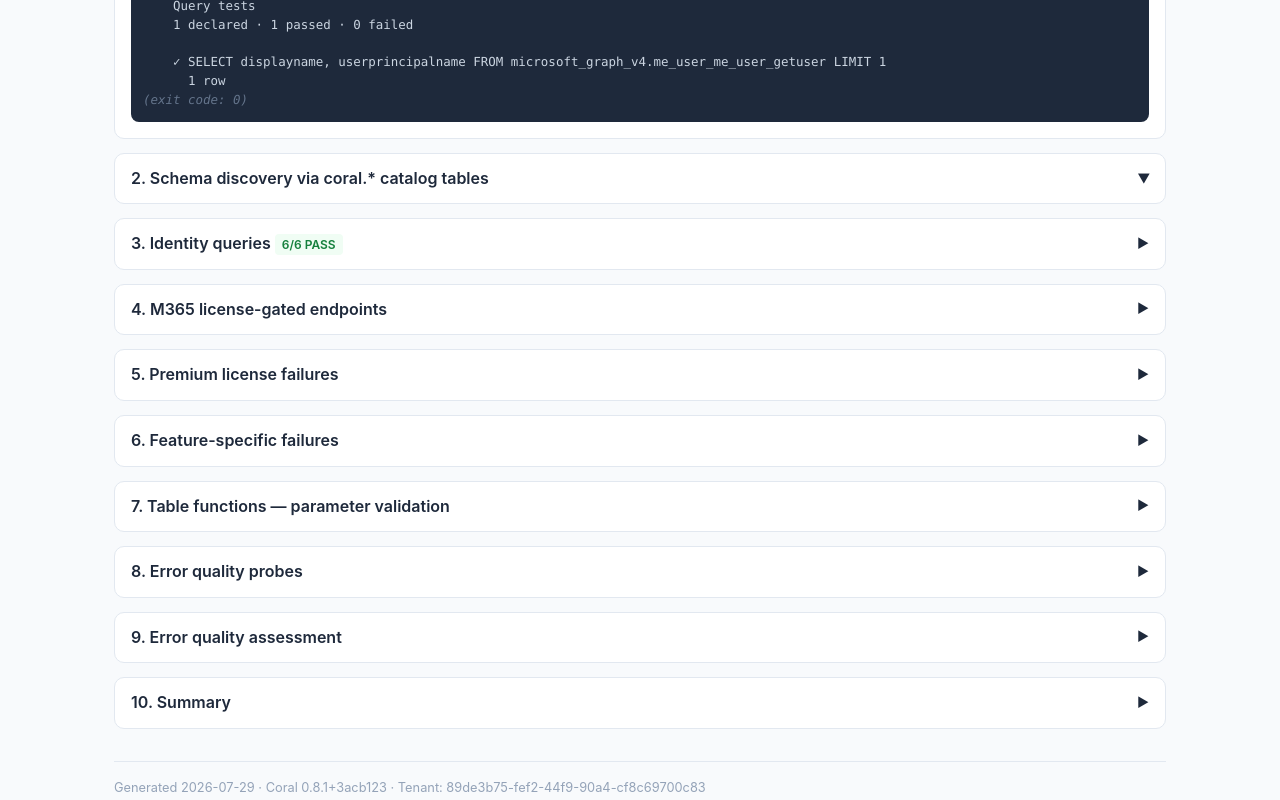
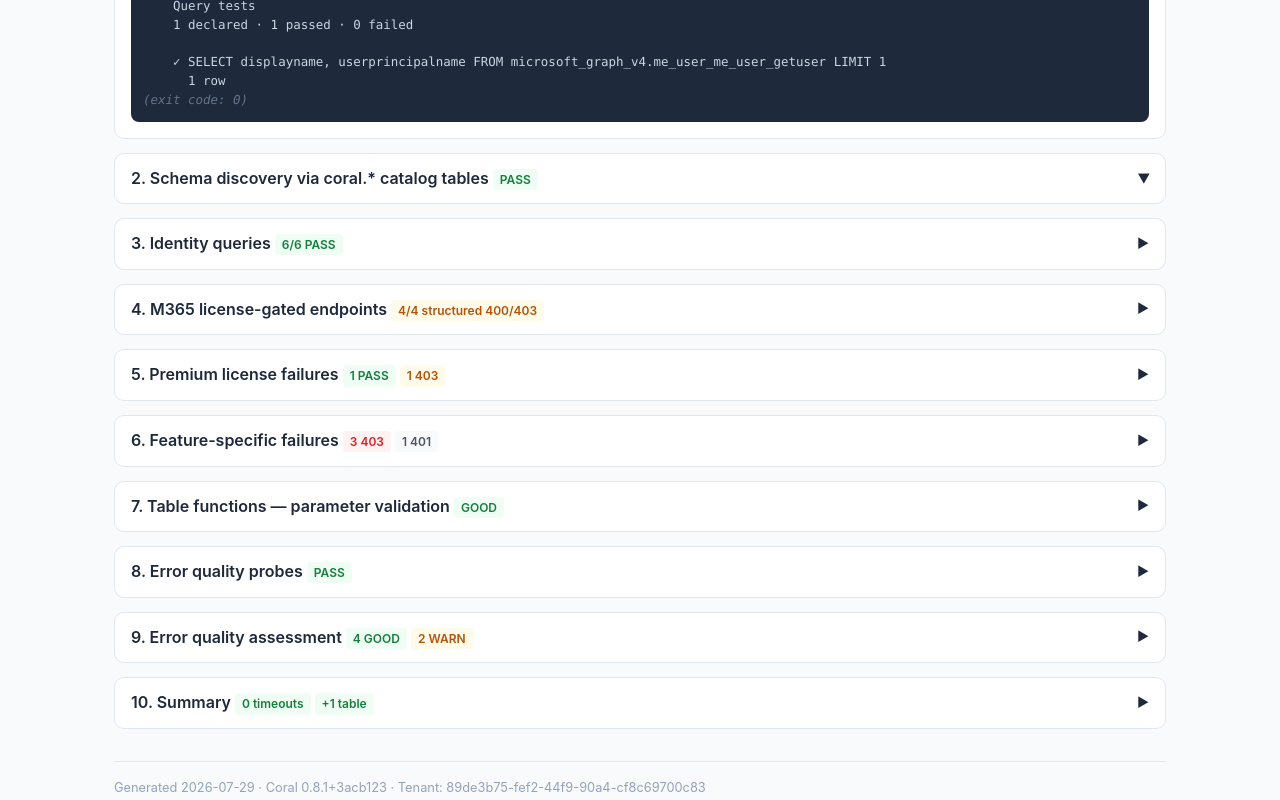
Before and after one commit to FiscalMindset/coral_specs_testing, a plain HTML site: page reports/2026-07-29-msgraph-reauth-test-report.html in a window 1280 px wide. Shown: the part 2000-2800 px from the top of the page. Drawn offline with Linux system fonts and the light colour scheme.

Commit message:
sync: status badges on section headers

```diff
--- a/reports/2026-07-29-msgraph-reauth-test-report.html
+++ b/reports/2026-07-29-msgraph-reauth-test-report.html
@@ -120,7 +120,7 @@
 <!-- Section 1: CLI Basics -->
 <div class="section">
 <div class="section-header open" onclick="toggleSection(this)">
-  <span>1. CLI basics</span><span class="arrow">▶</span>
+  <span>1. CLI basics <span class="tag tag-pass">PASS</span></span><span class="arrow">▶</span>
 </div>
 <div class="section-body">
 <pre><span class="prompt">$</span> coral --version
@@ -206,7 +206,7 @@ web_scraper                0.1.0    imported  none</span>
 <!-- Section 2: Schema Discovery -->
 <div class="section">
 <div class="section-header open" onclick="toggleSection(this)">
-  <span>2. Schema discovery via coral.* catalog tables</span><span class="arrow">▶</span>
+  <span>2. Schema discovery via coral.* catalog tables <span class="tag tag-pass">PASS</span></span><span class="arrow">▶</span>
 </div>
 <div class="section-body">
 <pre><span class="prompt">$</span> coral sql "SELECT count(*) AS tables FROM coral.tables WHERE schema_name='microsoft_graph_v4'"
@@ -346,7 +346,7 @@ web_scraper                0.1.0    imported  none</span>
 <!-- Section 4: M365 License-Gated -->
 <div class="section">
 <div class="section-header" onclick="toggleSection(this)">
-  <span>4. M365 license-gated endpoints</span><span class="arrow">▶</span>
+  <span>4. M365 license-gated endpoints <span class="tag tag-warn">4/4 structured 400/403</span></span><span class="arrow">▶</span>
 </div>
 <div class="section-body">
 <h4 style="margin-top:12px;">4a. Drives (<span class="tag tag-warn">400 — no SPO license</span>)</h4>
@@ -380,7 +380,7 @@ Detail: {"error":{"code":"UnauthorizedAccess","message":"User does not have any
 <!-- Section 5: Premium License Failures -->
 <div class="section">
 <div class="section-header" onclick="toggleSection(this)">
-  <span>5. Premium license failures</span><span class="arrow">▶</span>
+  <span>5. Premium license failures <span class="tag tag-pass">1 PASS</span> <span class="tag tag-warn">1 403</span></span><span class="arrow">▶</span>
 </div>
 <div class="section-body">
 <h4 style="margin-top:12px;">5a. Sign-in logs (<span class="tag tag-warn">403 — no premium license</span>)</h4>
@@ -402,7 +402,7 @@ Detail: {"error":{"code":"Authentication_RequestFromNonPremiumTenantOrB2CTenant"
 <!-- Section 6: Feature-Specific Failures -->
 <div class="section">
 <div class="section-header" onclick="toggleSection(this)">
-  <span>6. Feature-specific failures</span><span class="arrow">▶</span>
+  <span>6. Feature-specific failures <span class="tag tag-fail">3 403</span> <span class="tag tag-muted">1 401</span></span><span class="arrow">▶</span>
 </div>
 <div class="section-body">
 <h4 style="margin-top:12px;">6a. Authentication Methods Policy (<span class="tag tag-fail">403 — access denied</span>)</h4>
@@ -443,7 +443,7 @@ Detail: {"error":{"code":"","message":"The query specified in the URI is not val
 <!-- Section 7: Table Functions -->
 <div class="section">
 <div class="section-header" onclick="toggleSection(this)">
-  <span>7. Table functions — parameter validation</span><span class="arrow">▶</span>
+  <span>7. Table functions — parameter validation <span class="tag tag-pass">GOOD</span></span><span class="arrow">▶</span>
 </div>
 <div class="section-body">
 <pre><span class="prompt">$</span> coral sql "SELECT * FROM microsoft_graph_v4.admin_exchangeadmin_admin_exchange_getmailboxes()"
@@ -456,7 +456,7 @@ Detail: {"error":{"code":"","message":"The query specified in the URI is not val
 <!-- Section 8: Error Quality Probes -->
 <div class="section">
 <div class="section-header" onclick="toggleSection(this)">
-  <span>8. Error quality probes</span><span class="arrow">▶</span>
+  <span>8. Error quality probes <span class="tag tag-pass">PASS</span></span><span class="arrow">▶</span>
 </div>
 <div class="section-body">
 <pre><span class="prompt">$</span> coral sql "SELECT * FROM microsoft_graph_v4.totally_fake_table"
@@ -474,7 +474,7 @@ Detail: No column `nosuchcolumn` is in scope. Valid columns include: microsoft_g
 <!-- Section 9: Error Quality Assessment -->
 <div class="section">
 <div class="section-header" onclick="toggleSection(this)">
-  <span>9. Error quality assessment</span><span class="arrow">▶</span>
+  <span>9. Error quality assessment <span class="tag tag-pass">4 GOOD</span> <span class="tag tag-warn">2 WARN</span></span><span class="arrow">▶</span>
 </div>
 <div class="section-body">
 <table>
@@ -517,7 +517,7 @@ Detail: No column `nosuchcolumn` is in scope. Valid columns include: microsoft_g
 <!-- Section 10: Summary -->
 <div class="section">
 <div class="section-header" onclick="toggleSection(this)">
-  <span>10. Summary</span><span class="arrow">▶</span>
+  <span>10. Summary <span class="tag tag-pass">0 timeouts</span> <span class="tag tag-pass">+1 table</span></span><span class="arrow">▶</span>
 </div>
 <div class="section-body">
 <table>
```
